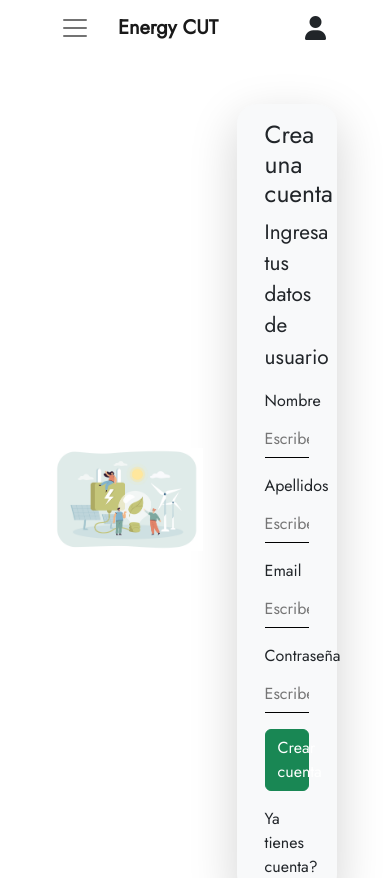
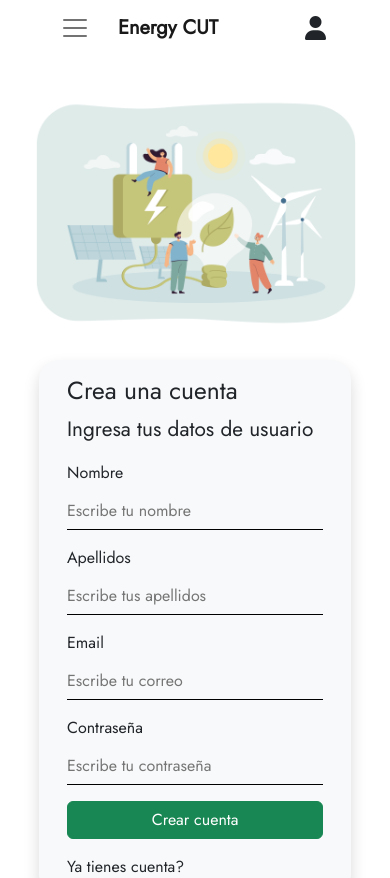
Before and after one commit to Alejandro-DeLaO/EnergyDashboard, a React (Create React App) app: page /signup in a window 390 px wide. Shown: the top 878 px of the page. Built offline with nearby package versions, Linux system fonts and the light colour scheme.

Commit message:
responsive login and signup

```diff
--- a/src/components/SideNavBarComponent.jsx
+++ b/src/components/SideNavBarComponent.jsx
@@ -66,7 +66,7 @@ function SideNavBarComponent() {
                       <button className="user-button" onClick={logOut}>Cerrar sesión</button>
                     </>
                     : <>
-                      <Link to="login" className="user-button m-3">Iniciar sesión</Link>
+                      <Link to="login" className="user-button m-auto mb-3" style={{width: "100%"}}>Iniciar sesión</Link>
                       <Link to="signup" className="user-button">Crear una cuenta</Link>
                     </>
                 }
--- a/src/pages/CRUDTablePage/buildingsTablePage.jsx
+++ b/src/pages/CRUDTablePage/buildingsTablePage.jsx
@@ -12,11 +12,11 @@ function BuildingRow(props) {
         <>
           <td>{props.building.name}</td>
           <td>
-            <a class="btn btn-primary mx-2" data-bs-toggle="modal" data-bs-target="#user-detail">
-              <i class="fa-solid fa-pen"></i>
+            <a href="..." className="btn btn-primary mx-2" data-bs-toggle="modal" data-bs-target="#user-detail">
+              <i className="fa-solid fa-pen"></i>
             </a>
-            <a class="btn btn-danger mx-2">
-              <i class="fa-solid fa-trash"></i>
+            <a href="..." className="btn btn-danger mx-2">
+              <i className="fa-solid fa-trash"></i>
             </a>
           </td>
         </>
--- a/src/pages/LoginPage/LoginPage.jsx
+++ b/src/pages/LoginPage/LoginPage.jsx
@@ -1,13 +1,14 @@
 import React from "react";
 import LoginForm from "./components/LoginForm";
+import "../../styles/loginAndSignup.css";
 
 export default function LoginPage() {
     return (
-        <div className="my-5" style={{ display: "flex", alignItems: "center", justifyContent: "space-between", height: "auto" }}>
+        <div className="page-container my-5" style={{ display: "flex", alignItems: "center", justifyContent: "space-between", height: "auto" }}>
             <div style={{ width: "100%" }}>
                 <LoginForm />
             </div>
-            <div className="position-relative" style={{ width: "100%" }}>
+            <div className="register-img position-relative" style={{ width: "100%" }}>
                 <img src='/assets/bg-6.jpg' alt="imagen" height="auto" width="100%" />
             </div>
         </div>
--- a/src/pages/LoginPage/components/LoginForm.jsx
+++ b/src/pages/LoginPage/components/LoginForm.jsx
@@ -29,11 +29,11 @@ function LoginForm() {
   };
 
   return (
-    <div className="bg-light container shadow-lg" style={{ width: "55%", height: "auto", display: "flex", placeItems: "center", borderRadius: "20px" }}>
+    <div className="form-container bg-light container shadow" style={{ width: "55%", height: "auto", display: "flex", placeItems: "center", borderRadius: "20px" }}>
       <div className="p-3" style={{ width: "100%", height: "90%" }}>
         <div style={{ fontSize: "1.3rem" }}>
           <h2>Inicia sesion</h2>
-          <p>Ingresa tus datos de usuario</p>
+          <p style={{fontSize: "1rem"}}>Ingresa tus datos de usuario</p>
         </div>
 
         <form onSubmit={handleSubmit(onSubmit)}>
--- a/src/pages/SignUpPage/SignUpPage.jsx
+++ b/src/pages/SignUpPage/SignUpPage.jsx
@@ -3,11 +3,11 @@ import SignupForm from "./components/SignupForm";
 
 export default function SignUpPage() {
     return (
-        <div className="my-5" style={{ display: "flex", alignItems: "center", justifyContent: "space-between", height: "auto" }}>
-            <div className="position-relative" style={{ width: "100%", paddingLeft: "50px" }}>
+        <div className="page-container my-5" style={{ display: "flex", alignItems: "center", justifyContent: "space-between", height: "auto" }}>
+            <div className="register-img position-relative" style={{ width: "100%"}}>
                 <img src='/assets/bg-7.jpg' alt="imagen" height="auto" width="100%" />
             </div>
-            <div style={{ width: "100%", paddingRight: "20px" }}>
+            <div style={{ width: "100%" }}>
                 <SignupForm />
             </div>
         </div>
--- a/src/pages/SignUpPage/components/SignupForm.jsx
+++ b/src/pages/SignUpPage/components/SignupForm.jsx
@@ -2,7 +2,7 @@ import React from "react";
 import { useForm } from "react-hook-form";
 import { Link, useNavigate } from "react-router-dom";
 import Swal from "sweetalert2";
-import Input from "../../../components/Input";
+// import Input from "../../../components/Input";
 import InputComponent from "../../../components/InputComponent";
 import useAuth from "../../../hooks/useAuth";
 import * as authService from '../../../services/AuthService';
@@ -31,7 +31,7 @@ function SignupForm() {
   };
 
   return (
-    <div className="bg-light container shadow-lg" style={{ width: "60%", height: "auto", display: "flex", placeItems: "center", borderRadius: "20px" }}>
+    <div className="form-container bg-light container shadow" style={{ width: "70%", height: "auto", display: "flex", placeItems: "center", borderRadius: "20px" }}>
       <div className="p-3" style={{ width: "100%", height: "90%" }}>
         <div style={{ fontSize: "1.3rem" }}>
           <h2>Crea una cuenta</h2>
--- /dev/null
+++ b/src/styles/loginAndSignup.css
@@ -0,0 +1,53 @@
+@media (max-width: 1100px) {
+  .form-container {
+    width: 60% !important;
+  }
+
+  .register-img {
+    width: 80% !important;
+  }
+}
+
+@media (max-width: 923px) {
+  .form-container {
+    width: 75% !important;
+  }
+
+  .register-img {
+    width: 65%;
+  }
+}
+
+@media (max-width: 767px) {
+  .page-container {
+    display: inline !important;
+  }
+
+  .form-container {
+    margin-top: 30px;
+    margin-bottom: 30px;
+    width: 55% !important;
+  }
+
+  .register-img {
+    margin: 40px auto;
+    margin-bottom: 30px;
+    width: 80% !important;
+  }
+}
+
+@media (max-width: 620px) {
+  .form-container {
+    width: 70% !important;
+  }
+}
+
+@media (max-width: 450px) {
+  .form-container {
+    width: 80% !important;
+  }
+
+  .register-img {
+    width: 90% !important;
+  }
+}
```
